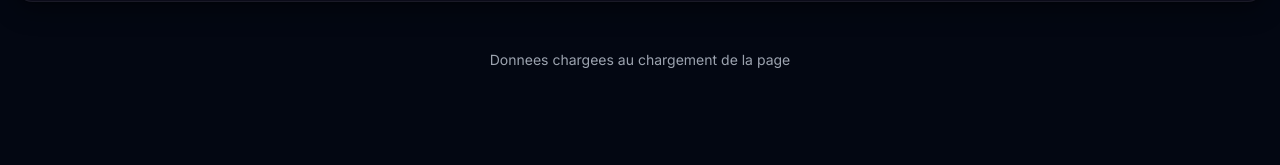
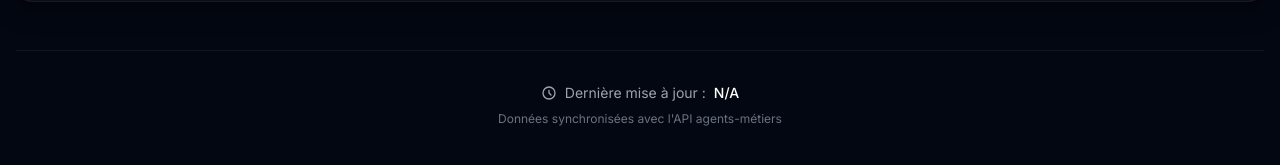
Before and after one commit to jchvetzoff-lab/agents-metiers, a Next.js app in the folder frontend/: page /dashboard in a window 1280 px wide. Shown: the part 2308-2473 px from the top of the page. Before the commit the page ends 2426 px from the top, so only its background shows below. Built offline with nearby package versions, Linux system fonts and the light colour scheme; no server answers.

Commit message:
feat: improved dashboard with progress bar, quick actions, all statuts

```diff
--- a/frontend/app/dashboard/page.tsx
+++ b/frontend/app/dashboard/page.tsx
@@ -238,15 +238,17 @@ export default function DashboardPage() {
         <div className="grid md:grid-cols-2 gap-8 mb-16">
           <div className="sojai-card">
             <h3 className="text-xl font-serif font-bold mb-4 text-center">
-              Repartition par statut
+              Répartition par statut
             </h3>
             <div className="h-56 md:h-72">
               {stats && stats.total > 0 ? (() => {
                 const pieData = [
-                  { name: "Brouillons", value: stats.brouillons, color: "#4F46E5" },
-                  { name: "En validation", value: stats.en_validation, color: "#06B6D4" },
-                  { name: "Publiees", value: stats.publiees, color: "#F97316" },
-                  { name: "Archivees", value: stats.archivees, color: "#78716C" },
+                  { name: "Brouillons", value: stats.brouillons, color: "#6B7280" },
+                  { name: "Enrichis", value: stats.enrichis, color: "#3B82F6" },
+                  { name: "Validés", value: stats.valides, color: "#06B6D4" },
+                  { name: "En validation", value: stats.en_validation, color: "#F97316" },
+                  { name: "Publiées", value: stats.publiees, color: "#10B981" },
+                  { name: "Archivées", value: stats.archivees, color: "#78716C" },
                 ].filter(d => d.value > 0);
                 return (
                 <ResponsiveContainer width="100%" height="100%">
@@ -273,7 +275,7 @@ export default function DashboardPage() {
                 );
               })() : (
                 <div className="h-full flex items-center justify-center text-gray-400">
-                  Aucune donnee
+                  Aucune donnée
                 </div>
               )}
             </div>
@@ -288,22 +290,24 @@ export default function DashboardPage() {
                 <ResponsiveContainer width="100%" height="100%">
                   <BarChart
                     data={[
-                      { etape: "Brouillons", count: stats.brouillons, fill: "#4F46E5" },
-                      { etape: "En validation", count: stats.en_validation, fill: "#06B6D4" },
-                      { etape: "Publiees", count: stats.publiees, fill: "#F97316" },
-                      { etape: "Archivees", count: stats.archivees, fill: "#78716C" },
+                      { etape: "Brouillons", count: stats.brouillons, fill: "#6B7280" },
+                      { etape: "Enrichis", count: stats.enrichis, fill: "#3B82F6" },
+                      { etape: "Validés", count: stats.valides, fill: "#06B6D4" },
+                      { etape: "En validation", count: stats.en_validation, fill: "#F97316" },
+                      { etape: "Publiées", count: stats.publiees, fill: "#10B981" },
+                      { etape: "Archivées", count: stats.archivees, fill: "#78716C" },
                     ]}
                     margin={{ top: 10, right: 10, left: -10, bottom: 5 }}
                   >
                     <CartesianGrid strokeDasharray="3 3" vertical={false} stroke="rgba(255,255,255,0.06)" />
                     <XAxis
                       dataKey="etape"
-                      tick={{ fontSize: 12, fill: "#6B7280" }}
+                      tick={{ fontSize: 12, fill: "#9CA3AF" }}
                       axisLine={false}
                       tickLine={false}
                     />
                     <YAxis
-                      tick={{ fontSize: 11, fill: "#6B7280" }}
+                      tick={{ fontSize: 11, fill: "#9CA3AF" }}
                       axisLine={false}
                       tickLine={false}
                     />
@@ -313,9 +317,11 @@ export default function DashboardPage() {
                     />
                     <Bar dataKey="count" radius={[6, 6, 0, 0]} barSize={50}>
                       {[
-                        { fill: "#4F46E5" },
+                        { fill: "#6B7280" },
+                        { fill: "#3B82F6" },
                         { fill: "#06B6D4" },
                         { fill: "#F97316" },
+                        { fill: "#10B981" },
                         { fill: "#78716C" },
                       ].map((entry, i) => (
                         <Cell key={i} fill={entry.fill} />
@@ -325,7 +331,7 @@ export default function DashboardPage() {
                 </ResponsiveContainer>
               ) : (
                 <div className="h-full flex items-center justify-center text-gray-400">
-                  Aucune donnee
+                  Aucune donnée
                 </div>
               )}
             </div>
@@ -436,8 +442,25 @@ export default function DashboardPage() {
         </StaggerContainer>
 
         {/* Footer */}
-        <div className="mt-12 text-center text-sm text-gray-400">
-          Donnees chargees au chargement de la page
+        <div className="mt-12 pt-8 border-t border-white/[0.06] text-center">
+          <div className="flex items-center justify-center gap-2 text-sm text-gray-400">
+            <svg className="w-4 h-4" fill="none" stroke="currentColor" viewBox="0 0 24 24">
+              <path strokeLinecap="round" strokeLinejoin="round" strokeWidth={2} d="M12 8v4l3 3m6-3a9 9 0 11-18 0 9 9 0 0118 0z" />
+            </svg>
+            <span>Dernière mise à jour :</span>
+            <span className="text-white font-medium">
+              {lastUpdate ? lastUpdate.toLocaleDateString('fr-FR', {
+                day: '2-digit',
+                month: '2-digit',
+                year: 'numeric',
+                hour: '2-digit',
+                minute: '2-digit'
+              }) : 'N/A'}
+            </span>
+          </div>
+          <div className="mt-2 text-xs text-gray-500">
+            Données synchronisées avec l'API agents-métiers
+          </div>
         </div>
       </div>
     </main>
```
